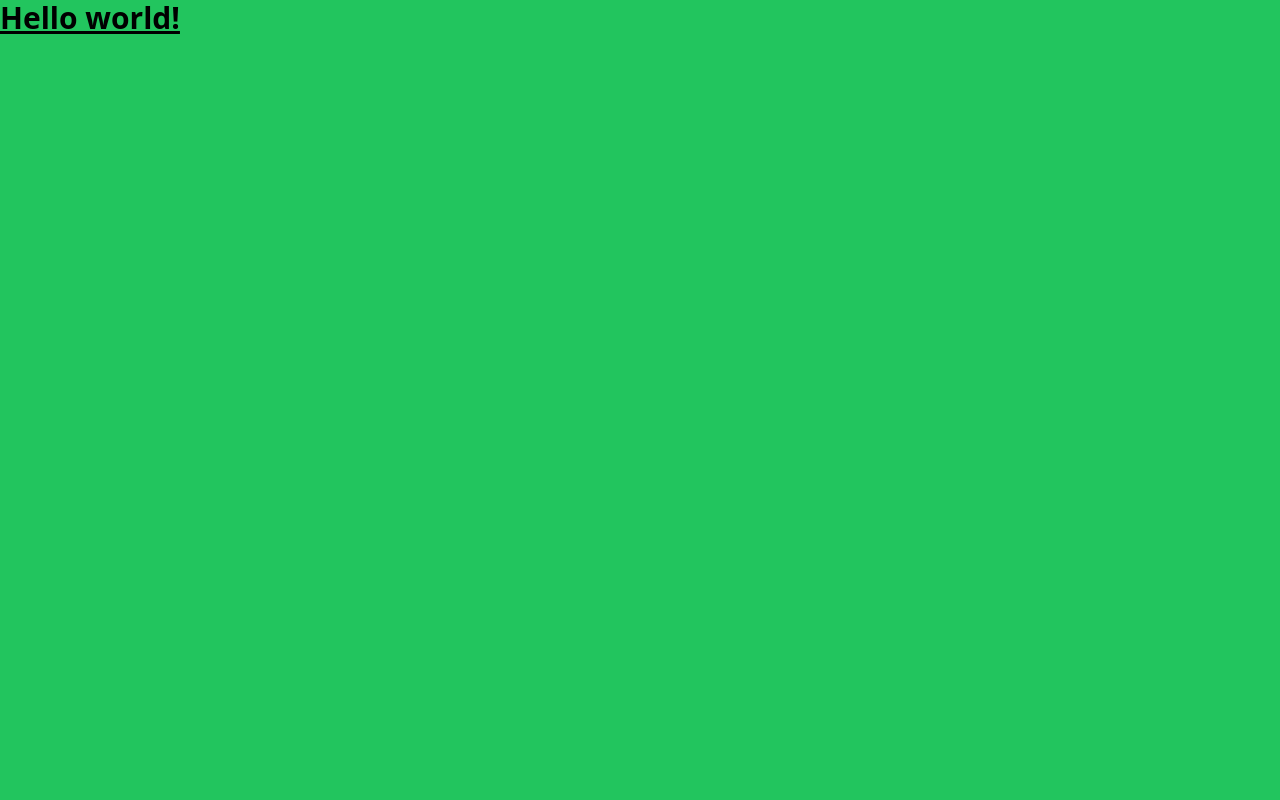
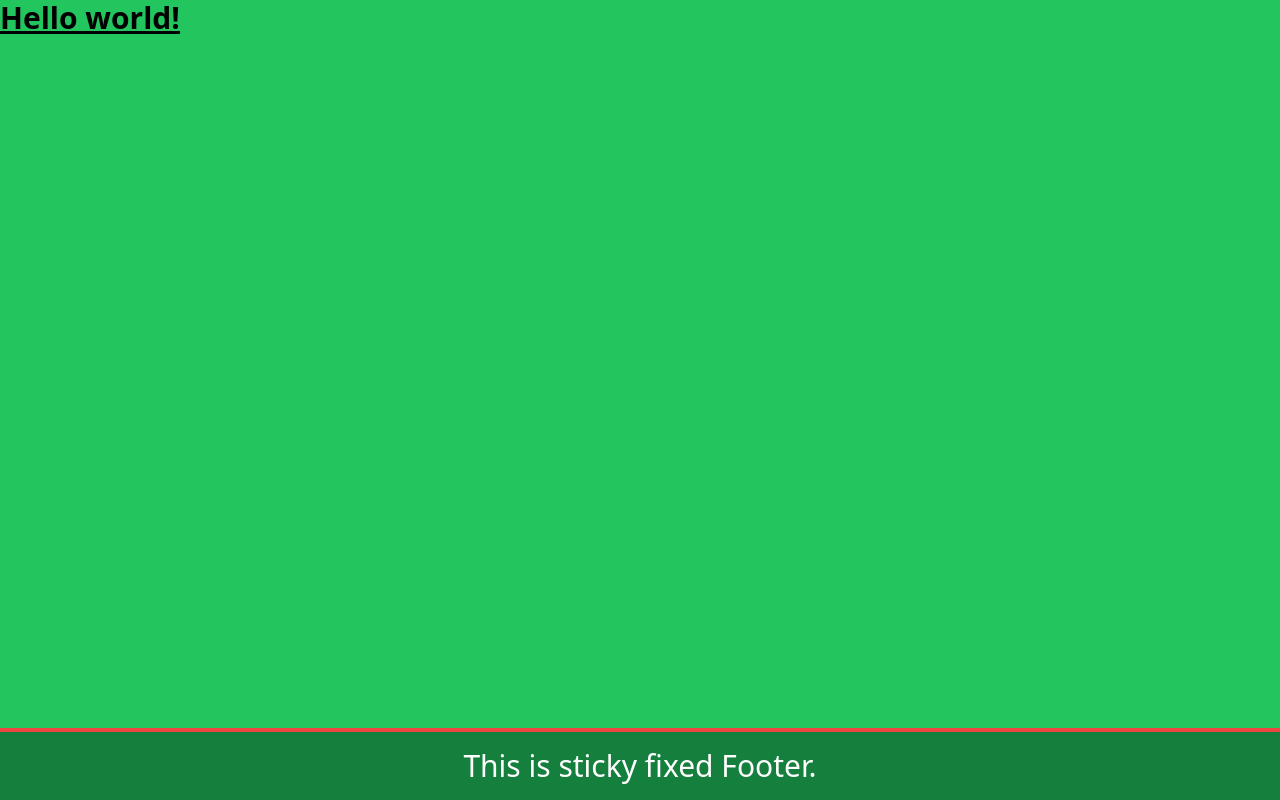
Before and after one commit to Raghav-45/Sickify, a React (Vite) app: page / in a window 1280 px wide. Built offline with nearby package versions, Linux system fonts and the light colour scheme.

Commit message:
Update App.jsx

```diff
--- a/src/App.jsx
+++ b/src/App.jsx
@@ -4,6 +4,16 @@ function App() {
       <h1 className="text-3xl font-bold underline">
         Hello world!
       </h1>
+      <footer
+      className="bg-green-700
+             text-3xl text-white text-center
+             border-t-4 border-red-500
+             fixed
+             inset-x-0
+             bottom-0
+             p-4">
+      This is sticky fixed Footer.
+    </footer>
     </div>
   )
 }
```
